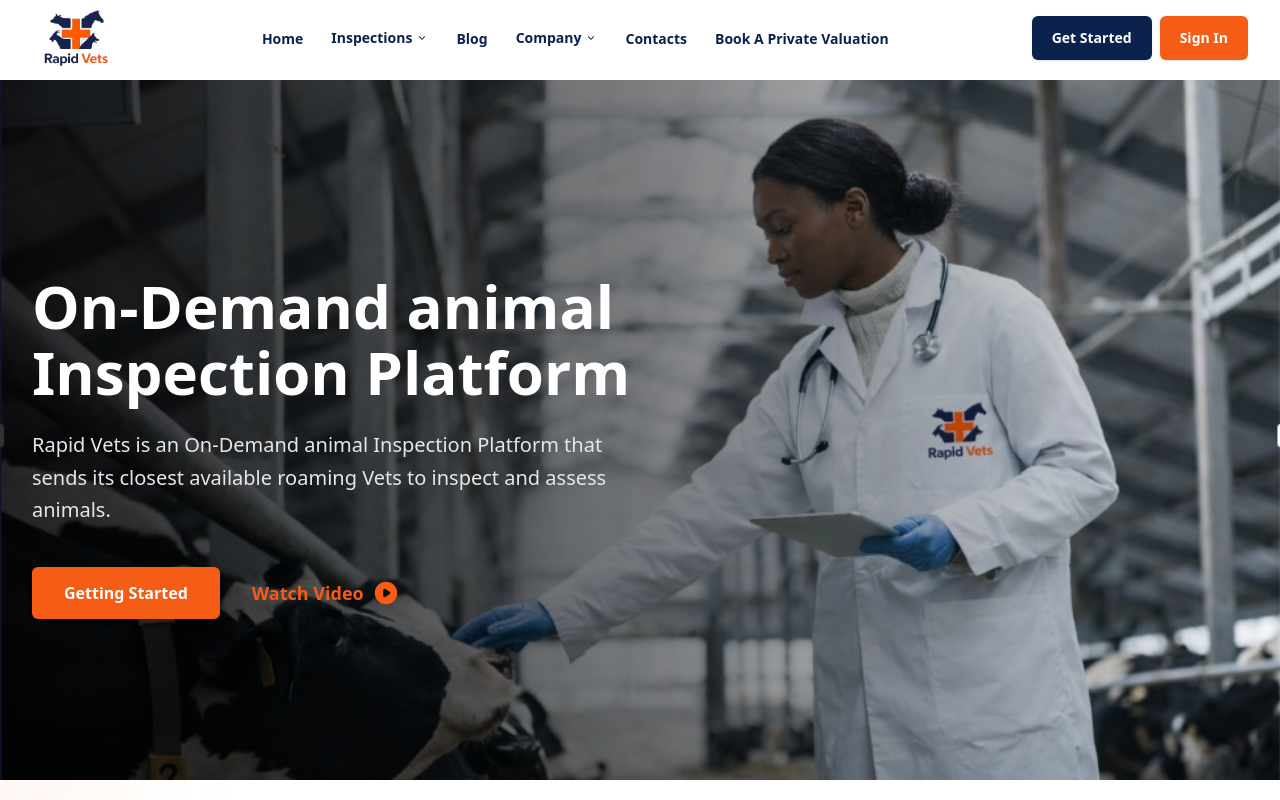
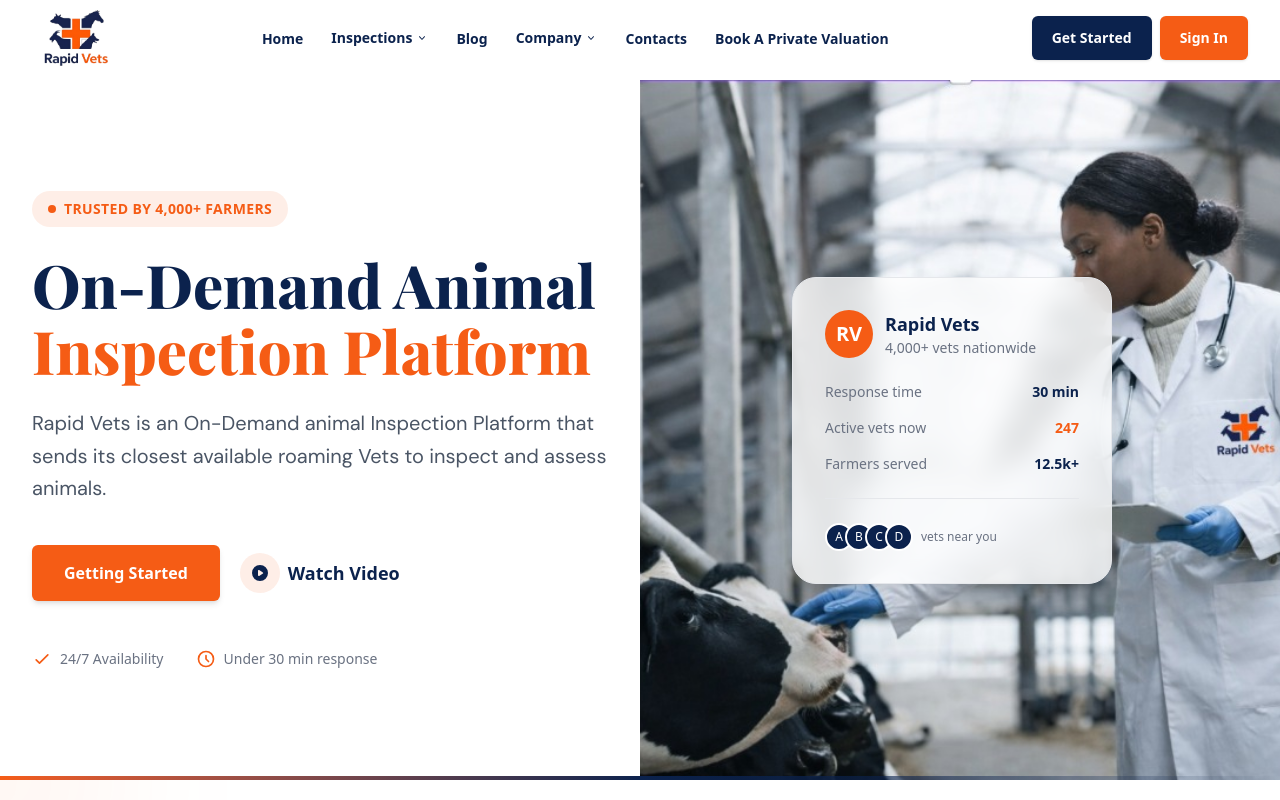
Before and after one commit to Bazanty/RapidVets, a Next.js app: page / in a window 1280 px wide. Shown: the top 800 px of the page. Built offline with nearby package versions, Linux system fonts and the light colour scheme.

Commit message:
Update hero section design

```diff
--- a/app/components/Hero.tsx
+++ b/app/components/Hero.tsx
@@ -1,48 +1,140 @@
+// components/Hero.tsx
 import Image from "next/image";
 import Link from "next/link";
+import { Playfair_Display, DM_Sans } from "next/font/google";
+
+const playfair = Playfair_Display({
+  subsets: ["latin"],
+  weight: ["600", "800"],
+  display: "swap",
+});
+
+const dmSans = DM_Sans({
+  subsets: ["latin"],
+  weight: ["300", "400", "500", "600"],
+  display: "swap",
+});
 
 export default function Hero() {
   return (
-        <section className="relative w-full min-h-[600px] md:min-h-[700px] h-[85vh] flex items-center">
-            {/* Background Image */}
-            <div className="absolute inset-0 z-0">
+    <section className="relative w-full min-h-[600px] md:min-h-[700px] h-[85vh] bg-white overflow-hidden">
+      {/* Background image only on right side */}
+      <div className="absolute inset-0 lg:inset-auto lg:right-0 lg:w-1/2 h-full z-0">
         <Image
           src="/home/vet.jpeg"
-                    alt="Hero Background"
+          alt="Veterinarian examining a cow"
           fill
           priority
           className="object-cover object-center"
         />
-                {/* Gradient Overlay for text readability */}
-                <div className="absolute inset-0 bg-gradient-to-r from-black/80 via-black/50 to-transparent"></div>
+        {/* Subtle overlay for better text contrast on image */}
+        <div className="absolute inset-0 bg-gradient-to-l from-black/30 to-transparent lg:bg-none" />
       </div>
 
-            {/* Content */}
-            <div className="relative z-10 w-full mx-auto max-w-7xl px-4 lg:px-8 pt-8">
-                <div className="max-w-2xl text-white">
-                    <h1 className="text-4xl font-semibold leading-[1.1] md:text-5xl lg:text-6xl">
-                        On-Demand animal<br />Inspection Platform
+      {/* Content container */}
+      <div className="relative z-10 w-full mx-auto max-w-7xl px-4 lg:px-8 h-full flex items-center">
+        <div className="grid lg:grid-cols-2 gap-8 w-full">
+          {/* Left column – text */}
+          <div className="text-[#0b224d] py-12 lg:py-0">
+            {/* Badge */}
+            <span className="inline-flex items-center gap-2 text-sm font-semibold tracking-wide uppercase bg-[#f55c15]/10 text-[#f55c15] rounded-full px-4 py-2 mb-6">
+              <span className="w-2 h-2 rounded-full bg-[#f55c15]" />
+              Trusted by 4,000+ farmers
+            </span>
+
+            {/* Headline */}
+            <h1 className={`${playfair.className} text-4xl md:text-5xl lg:text-6xl font-extrabold leading-[1.1] text-[#0b224d]`}>
+              On-Demand Animal
+              <br />
+              <span className="text-[#f55c15]">Inspection Platform</span>
             </h1>
-                    <p className="mt-6 text-lg md:text-xl text-gray-200 leading-relaxed max-w-xl">
+
+            {/* Subheadline */}
+            <p className={`${dmSans.className} mt-6 text-lg md:text-xl text-gray-600 leading-relaxed max-w-xl`}>
               Rapid Vets is an On-Demand animal Inspection Platform that sends its
               closest available roaming Vets to inspect and assess animals.
             </p>
-                    <div className="mt-10 flex flex-wrap items-center gap-8">
+
+            {/* CTA Buttons */}
+            <div className="mt-10 flex flex-wrap items-center gap-5">
               <Link
                 href="/get-started"
-                            className="rounded-md bg-primary px-8 py-3.5 text-base font-semibold text-white shadow-md transition hover:bg-primary/90"
+                className="rounded-md bg-[#f55c15] px-8 py-4 text-base font-semibold text-white shadow-md hover:bg-[#f55c15]/90 transition-all hover:shadow-lg"
               >
                 Getting Started
               </Link>
-                        <button className="flex items-center gap-2 text-primary font-semibold text-lg hover:text-primary/80 transition-colors">
-                            Watch Video
-                            <svg className="h-7 w-7" fill="currentColor" viewBox="0 0 20 20">
+              <button className="flex items-center gap-2 text-[#0b224d] font-semibold text-lg hover:text-[#f55c15] transition-colors group">
+                <span className="flex items-center justify-center w-10 h-10 rounded-full bg-[#f55c15]/10 group-hover:bg-[#f55c15] group-hover:text-white transition-colors">
+                  <svg className="w-5 h-5" fill="currentColor" viewBox="0 0 20 20">
                     <path fillRule="evenodd" d="M10 18a8 8 0 100-16 8 8 0 000 16zM9.555 7.168A1 1 0 008 8v4a1 1 0 001.555.832l3-2a1 1 0 000-1.664l-3-2z" clipRule="evenodd" />
                   </svg>
+                </span>
+                Watch Video
               </button>
+            </div>
+
+            {/* Trust indicators */}
+            <div className="mt-12 flex items-center gap-8 text-sm text-gray-500">
+              <div className="flex items-center gap-2">
+                <svg className="w-5 h-5 text-[#f55c15]" fill="none" stroke="currentColor" viewBox="0 0 24 24">
+                  <path strokeLinecap="round" strokeLinejoin="round" strokeWidth={2} d="M5 13l4 4L19 7" />
+                </svg>
+                <span>24/7 Availability</span>
+              </div>
+              <div className="flex items-center gap-2">
+                <svg className="w-5 h-5 text-[#f55c15]" fill="none" stroke="currentColor" viewBox="0 0 24 24">
+                  <path strokeLinecap="round" strokeLinejoin="round" strokeWidth={2} d="M12 8v4l3 3m6-3a9 9 0 11-18 0 9 9 0 0118 0z" />
+                </svg>
+                <span>Under 30 min response</span>
               </div>
             </div>
           </div>
+
+          {/* Right column – stat card (empty on mobile, visible on lg) */}
+          <div className="hidden lg:flex items-center justify-center">
+            <div className="bg-white/80 backdrop-blur-md border border-gray-200 rounded-3xl p-8 shadow-xl w-80 transform hover:scale-105 transition-transform duration-300">
+              <div className="flex items-center gap-3 mb-6">
+                <div className="w-12 h-12 rounded-full bg-[#f55c15] flex items-center justify-center text-white font-bold text-xl">
+                  RV
+                </div>
+                <div>
+                  <p className="font-display font-bold text-[#0b224d] text-lg">Rapid Vets</p>
+                  <p className="text-sm text-gray-500">4,000+ vets nationwide</p>
+                </div>
+              </div>
+              <div className="space-y-4">
+                <div className="flex justify-between text-sm">
+                  <span className="text-gray-500">Response time</span>
+                  <span className="font-semibold text-[#0b224d]">30 min</span>
+                </div>
+                <div className="flex justify-between text-sm">
+                  <span className="text-gray-500">Active vets now</span>
+                  <span className="font-semibold text-[#f55c15]">247</span>
+                </div>
+                <div className="flex justify-between text-sm">
+                  <span className="text-gray-500">Farmers served</span>
+                  <span className="font-semibold text-[#0b224d]">12.5k+</span>
+                </div>
+              </div>
+              <div className="mt-6 pt-6 border-t border-gray-200">
+                <div className="flex items-center gap-2">
+                  <div className="flex -space-x-2">
+                    {[...Array(4)].map((_, i) => (
+                      <div key={i} className="w-7 h-7 rounded-full border-2 border-white bg-[#0b224d] text-white text-xs flex items-center justify-center">
+                        {String.fromCharCode(65 + i)}
+                      </div>
+                    ))}
+                  </div>
+                  <span className="text-xs text-gray-500">vets near you</span>
+                </div>
+              </div>
+            </div>
+          </div>
+        </div>
+      </div>
+
+      {/* Decorative element */}
+      <div className="absolute bottom-0 left-0 right-0 h-1 bg-gradient-to-r from-[#f55c15] via-[#0b224d] to-transparent" />
     </section>
   );
 }
```
Lines whose indentation alone changed are shown as unchanged.
